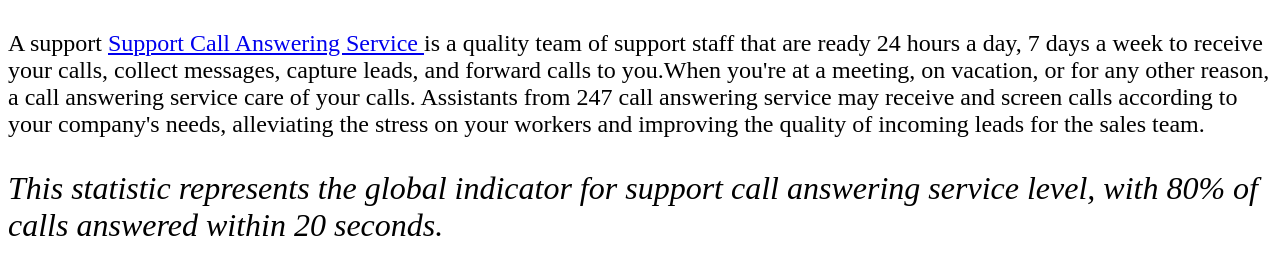
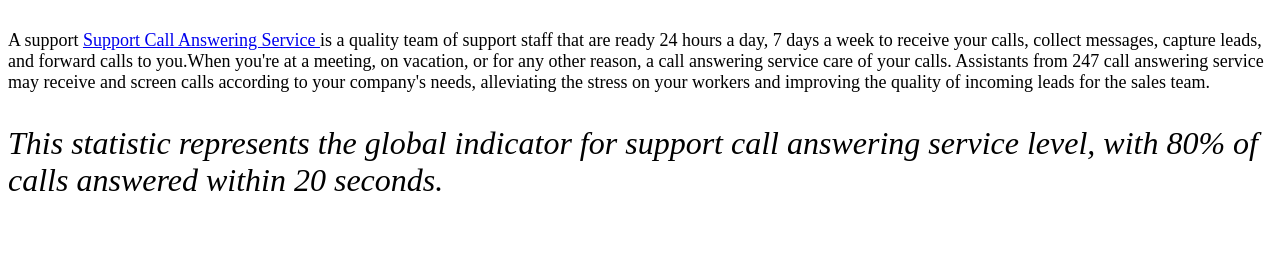
Before and after one commit to callcenterbd/article, a plain HTML site: page index.html in a window 1280 px wide. Shown: the part 47-322 px from the top of the page. Drawn offline with Linux system fonts and the light colour scheme.

Commit message:
Update index.html

```diff
--- a/index.html
+++ b/index.html
@@ -5,7 +5,7 @@
 </body>
 
 
-<font size="+2">
+<font size="+1">
 
 <p> A support <a href="https://www.callcenter.com.bd/service/call-answering-service"> Support Call Answering Service </a>  is a quality team of support staff that are ready 24 hours a day, 7 days a week to receive your calls, collect messages, capture leads, and forward calls to you.When you're at a meeting, on vacation, or for any other reason, a call answering service  care of your calls. Assistants from 247 call answering service  may receive and screen calls according to your company's needs, alleviating the stress on your workers and improving the quality of incoming leads for the sales team.</p>
 
```
